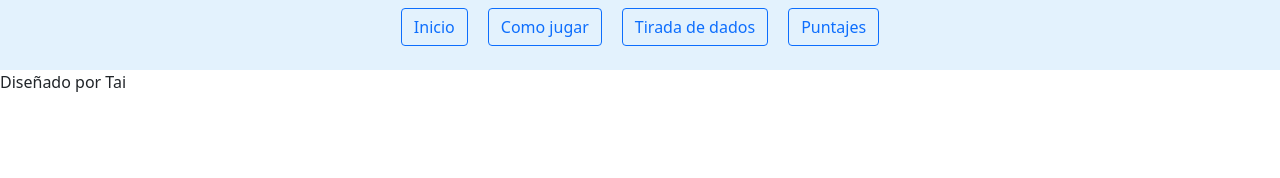
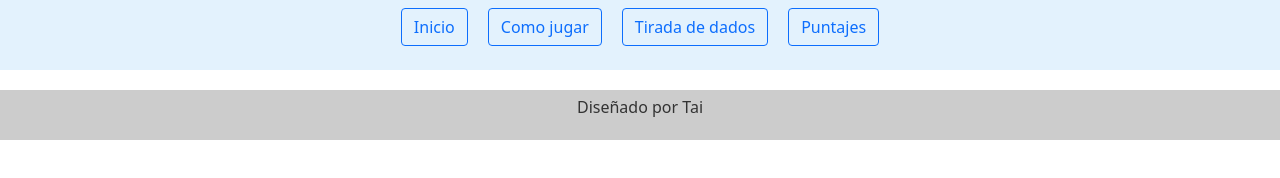
Before and after one commit to taiiel/tpintegrador, a plain HTML site: page index.html in a window 1280 px wide. Drawn offline with nearby package versions, Linux system fonts and the light colour scheme.

Commit message:
css del footer

```diff
--- a/css/generala.css
+++ b/css/generala.css
@@ -17,3 +17,12 @@ nav ul {
     margin-left: 10px;
     margin-right: 10px;
 }
+
+footer {
+    background-color: #ccc;
+    clear: both;
+    color: #333;
+    text-align: center;
+    padding: 5px 0;
+    margin-top: 20px;
+}
```
